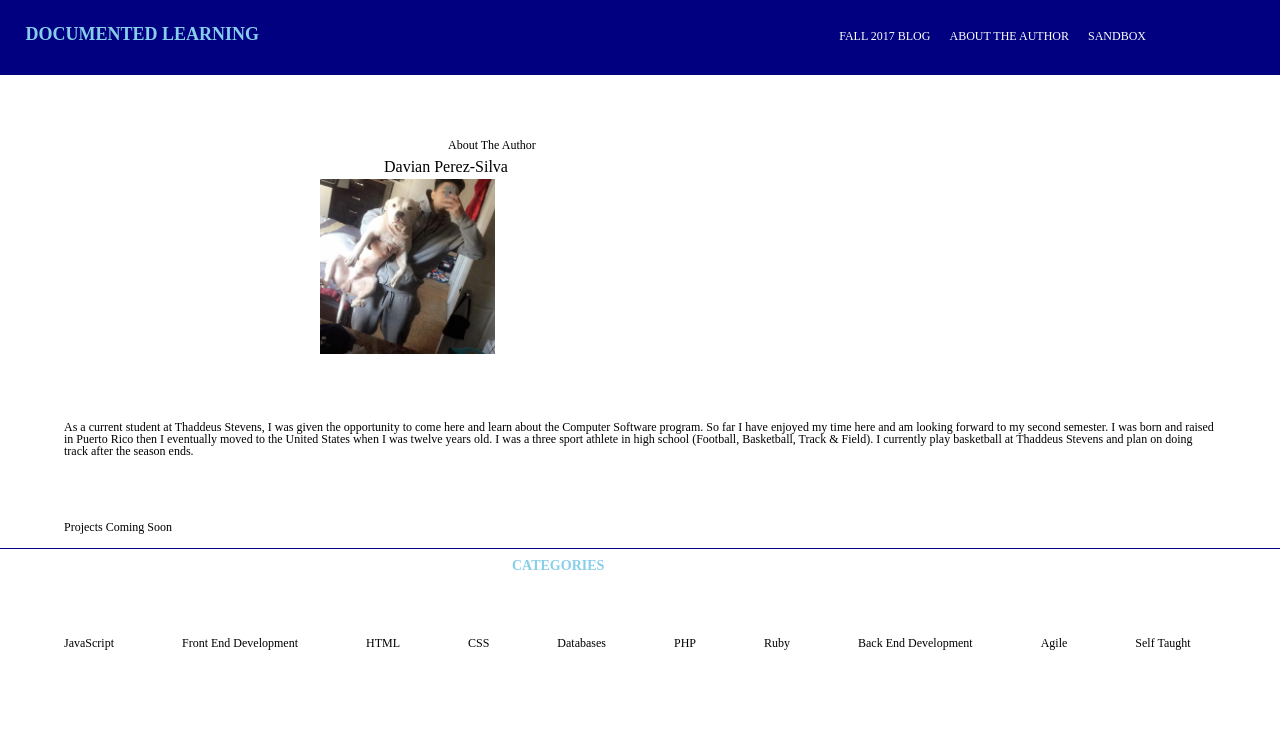
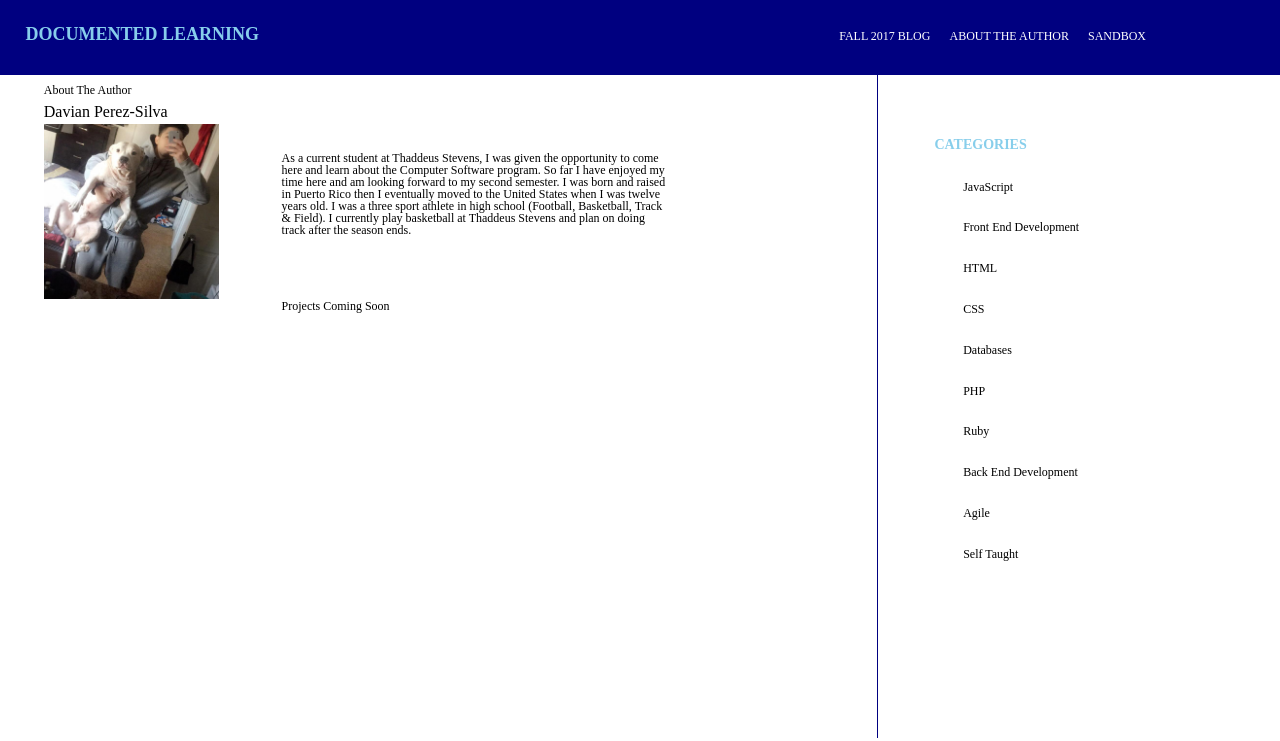
Before and after one commit to daviirose/InAction, a plain HTML site: page index.html in a window 1280 px wide. Drawn offline with Linux system fonts and the light colour scheme.

Commit message:
finished first page

```diff
--- a/index.html
+++ b/index.html
@@ -21,23 +21,24 @@
   </section>
   </header>
 <section class="AboutMe-container">
+  <div class="inline-block">
   <h3 class="About-the-author-two"> About The Author
   </h3>
   <h2 class="Davian"> Davian Perez-Silva
   </h2>
   <img src="images/benji.jpg" class="benji" alt="dog">
+</div>
   <p class="AboutMe"> As a current student at Thaddeus Stevens, I was given the opportunity to come here and learn about the Computer Software program. So far I have enjoyed my time here and am looking forward to my second semester. I was born and raised in Puerto Rico then I eventually moved to the United States when I was twelve years old. I was a three sport athlete in high school (Football, Basketball, Track &amp; Field). I currently play basketball at Thaddeus Stevens and plan on doing track after the season ends.
   </p>
   <h3 class="Projects-coming-soon">
     Projects Coming Soon
   </h3>
 </section>
-<div class="line">
-</div>
 <aside>
+  <div class="line">
+  </div>
   <h1 class="Categories"> CATEGORIES
   </h1>
-  <div class="wrap">
   <h2 class="JavaScript">
       JavaScript
     </h2>
--- a/style/_mq.scss
+++ b/style/_mq.scss
@@ -21,6 +21,15 @@
     .Fall-blog {
       margin-left: 25%;
 }
+.About-the-author-two {
+  margin-left: 43%;
+}
+.Davian {
+  margin-left: 40%;
+}
+.benji {
+  margin-left: 37%;
+}
 }
 @media only screen and (min-width: 650px) {
     .Documented-Learning {
@@ -30,6 +39,30 @@
     .Fall-blog {
       margin-left: 25%;
 }
+.About-the-author-two {
+  margin-left: 15%;
+}
+.Davian {
+  width: 100%;
+  margin-left: 15%;
+}
+.benji {
+  margin-left: 15%;
+}
+.inline-block {
+  display: inline-block;
+  float: left;
+}
+.AboutMe-container {
+  display: inline-block;
+}
+.AboutMe {
+  margin-top: 8%;
+}
+.AboutMe, .Projects-coming-soon {
+  width: 60%;
+  margin-left: 35%;
+}
 }
 @media only screen and (min-width: 750px) {
     .Documented-Learning {
@@ -38,10 +71,63 @@
     .Fall-blog {
       margin-left: 15%;
 }
+.About-the-author-two {
+  margin-left: 10%;
+}
+.Davian {
+  margin-left: 10%;
+}
+.benji {
+  margin-left: 10%;
+}
+.AboutMe {
+  margin-top: 6%;
+}
+.AboutMe, .Projects-coming-soon {
+  width: 40%;
+  margin-left: 30%;
+}
 }
 @media only screen and (min-width: 800px) {
     .Documented-Learning {
     margin-left: 5%;
+}
+.About-the-author-two {
+  margin-left: 15%;
+}
+.Davian {
+  margin-left: 15%;
+}
+.benji {
+  margin-left: 15%;
+}
+.AboutMe {
+  margin-top: 6%;
+}
+.AboutMe, .Projects-coming-soon {
+  width: 30%;
+  margin-left: 30%;
+}
+.line {
+    border-left: 1px solid navy;
+    height:0px;
+    width: 0.1px;
+    margin-left: 30%;
+    margin-top: -250px;
+    padding-bottom: 370px;
+    padding-top: 300px;
+}
+aside {
+  margin-left: 55%;
+  display: block;
+}
+.JavaScript {
+  display: block;
+  margin-left: 45%;
+}
+.Categories {
+  display: block;
+  margin-top: -600px;
 }
 }
 @media only screen and (min-width: 850px) {
@@ -49,7 +135,32 @@
     margin-left: 1%;
     }
     .Fall-blog {
-      margin-left: 15%;
+      margin-left: 25%;
+}
+.About-the-author-two {
+  margin-left: 25%;
+}
+.Davian {
+  margin-left: 25%;
+}
+.benji {
+  margin-left: 25%;
+}
+.AboutMe {
+  margin-top: 6%;
+}
+.AboutMe, .Projects-coming-soon {
+  width: 30%;
+  margin-left: 30%;
+}
+.line {
+    border-left: 1px solid navy;
+    height:0px;
+    width: 0.1px;
+    margin-left: 30%;
+    margin-top: -250px;
+    padding-bottom: 375px;
+    padding-top: 300px;
 }
 }
 @media only screen and (min-width: 950px) {
@@ -57,7 +168,11 @@
     margin-left: 2%;
     }
     .Fall-blog {
-      margin-left: 25%;
+      margin-left: 30%;
+}
+.AboutMe, .Projects-coming-soon {
+  width: 30%;
+  margin-left: 25%;
 }
 }
 @media only screen and (min-width: 1000px) {
@@ -67,6 +182,10 @@
     .Fall-blog {
       margin-left: 35%;
 }
+.AboutMe, .Projects-coming-soon {
+  width: 30%;
+  margin-left: 27%;
+}
 }
 @media only screen and (min-width: 1100px) {
     .Documented-Learning {
@@ -75,4 +194,8 @@
     .Fall-blog {
       margin-left: 45%;
 }
+.AboutMe, .Projects-coming-soon {
+  width: 30%;
+  margin-left: 22%;
 }
+}
```
Also changed, not shown: style/style.css.
